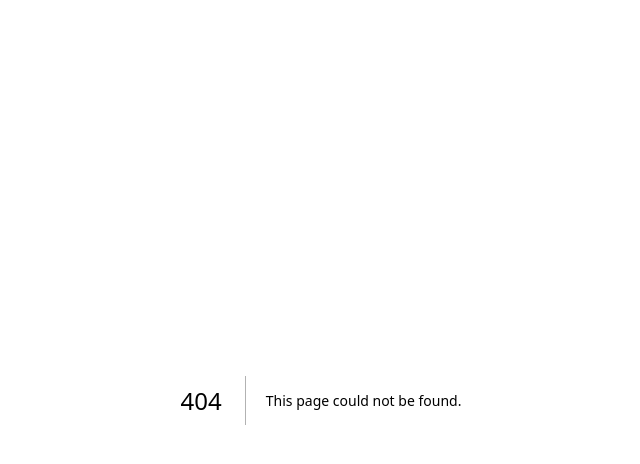
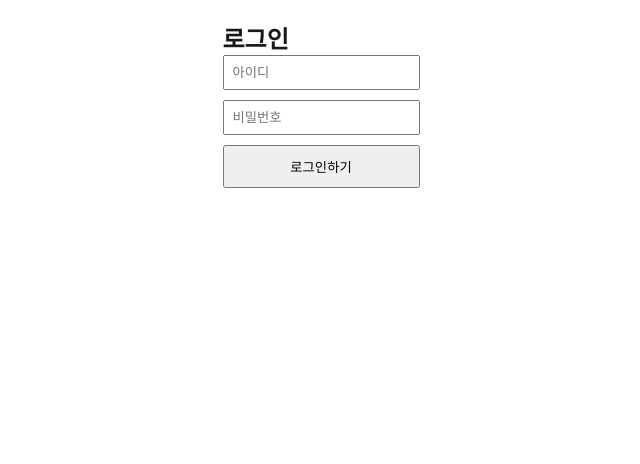
Before and after one commit to gooodock/gooodock, a Next.js app: page /login in a window 1280 px wide. Before the commit this address had no page. Shown: the top 464 px of the page, without its empty margins (319-959 px from the left). Built offline with nearby package versions, Linux system fonts and the light colour scheme.

Commit message:
chore: 파일 경로 및 이름 수정

```diff
--- /dev/null
+++ b/src/app/login/page.js
@@ -0,0 +1,60 @@
+'use client'; // 클라이언트 컴포넌트 설정
+
+import { useState } from 'react';
+
+export default function LoginPage() {
+  const [id, setId] = useState('');
+  const [pw, setPw] = useState('');
+  const [isLoggedIn, setIsLoggedIn] = useState(false);
+
+  const handleLogin = (e) => {
+    e.preventDefault(); // 페이지 새로고침 방지
+    if (id && pw) {
+      setIsLoggedIn(true); // 아이디와 비번이 입력되었다면 로그인 성공 처리
+    } else {
+      alert('아이디와 비밀번호를 입력해주세요!');
+    }
+  };
+
+  return (
+    <div style={{ padding: '20px', textAlign: 'center' }}>
+      {!isLoggedIn ? (
+        // 로그인 전 화면
+        <form onSubmit={handleLogin} style={{ display: 'inline-block', textAlign: 'left' }}>
+          <h2>로그인</h2>
+          <div>
+            <input
+              type="text"
+              placeholder="아이디"
+              value={id}
+              onChange={(e) => setId(e.target.value)}
+              style={{ display: 'block', marginBottom: '10px', padding: '8px' }}
+            />
+          </div>
+          <div>
+            <input
+              type="password"
+              placeholder="비밀번호"
+              value={pw}
+              onChange={(e) => setPw(e.target.value)}
+              style={{ display: 'block', marginBottom: '10px', padding: '8px' }}
+            />
+          </div>
+          <button type="submit" style={{ width: '100%', padding: '10px', cursor: 'pointer' }}>
+            로그인하기
+          </button>
+        </form>
+      ) : (
+        // 로그인 후 화면
+        <div>
+          <h1>안녕하세요, {id}님!</h1>
+          <br/>
+          <p>성공적으로 접속하셨습니다. 😊</p>
+          <button onClick={() => setIsLoggedIn(false)} style={{ marginTop: '20px' }}>
+            로그아웃
+          </button>
+        </div>
+      )}
+    </div>
+  );
+}
```
Also changed, not shown: src/app/api/subscriptions.js (deleted), src/app/notification/page.js (added), src/app/subscription/page.js (added).
